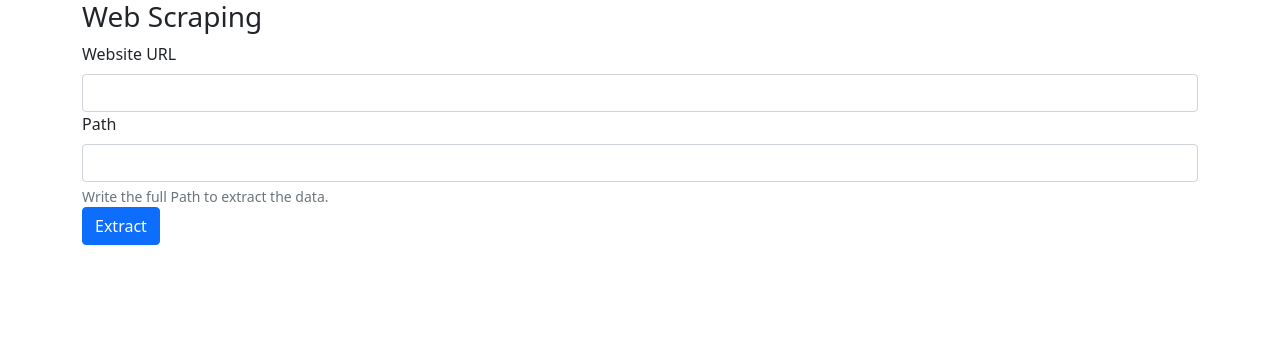
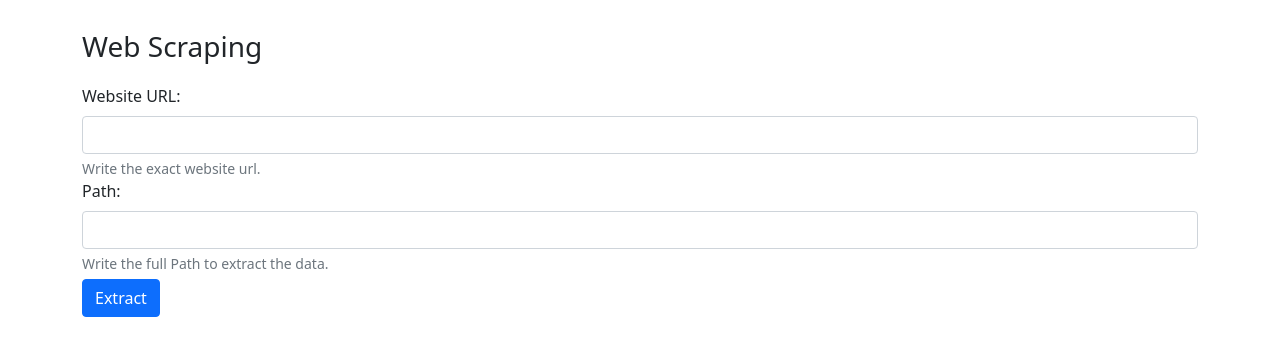
Before and after one commit to grimmhud/django-scraper, a Django app: page / in a window 1280 px wide. Shown: the top 356 px of the page. Run offline with Django 4.2, Linux system fonts and the light colour scheme; some libraries are stand-ins or nearby versions.

Commit message:
add some margins in home.html

```diff
--- a/scraper/templates/home.html
+++ b/scraper/templates/home.html
@@ -11,43 +11,46 @@
 </head>
 
 <body>
-    <div class="container">
+    <div class="container" style="margin-top: 30px;">
         <h3>Web Scraping</h3>
         <form action="/" method="POST">
+            <div style="margin-top: 20px;">
                 <div>
-                <label for="website-input" class="form-label">Website URL</label>
-                <input name="website" type="text" id="website-input" class="form-control">
+                    <label for="website-input" class="form-label">Website URL:</label>
+                    <input name="website" type="text" id="website-input" class="form-control"
+                        aria-describedby="website-input-helper">
+                    <div id="path-input-helper" class="form-text">
+                        Write the exact website url.
+                    </div>
                 </div>
 
                 <div>
-                <label for="path-input" class="form-label">Path</label>
+                    <label for="path-input" class="form-label">Path:</label>
                     <input name="path" type="text" id="path-input" class="form-control"
                         aria-describedby="path-input-helper">
                     <div id="path-input-helper" class="form-text">
                         Write the full Path to extract the data.
                     </div>
                 </div>
+            </div>
             {% csrf_token %}
-            <input id="scraping-submit" type="submit" class="btn btn-primary" value="Extract" />
+            <input id="scraping-submit" type="submit" class="btn btn-primary" value="Extract"
+                style="margin-top: 5px;" />
         </form>
     </div>
     {% if extracted_data %}
-    <br />
-    <br />
-    <br />
-    <div class="container">
-        <p class="h4">Data Extracted</p>
+    <div class="container" style="margin-top: 40px;">
+        <p class="h4">Extracted Data</p>
         <div>
             <select id="select-export-file" name="file_type" class="form-select form-select-sm"
                 aria-label=".form-select-sm example">
                 <option selected>Choose a file type to export</option>
                 <option value="1">csv</option>
             </select>
-            <br/>
-            <button id="button-export-file" type="button" class="btn btn-primary btn-sm" onclick="sendToExport()">Export</button>
+            <button id="button-export-file" type="button" class="btn btn-primary btn-sm" onclick="sendToExport()"
+                style="margin-top: 10px;">Export</button>
         </div>
-        <br />
-        <div>
+        <div style="margin-top: 20px;">
             <table class="table table-striped">
                 <tbody>
                     {% for item in extracted_data %}
```
Lines whose indentation alone changed are shown as unchanged.
